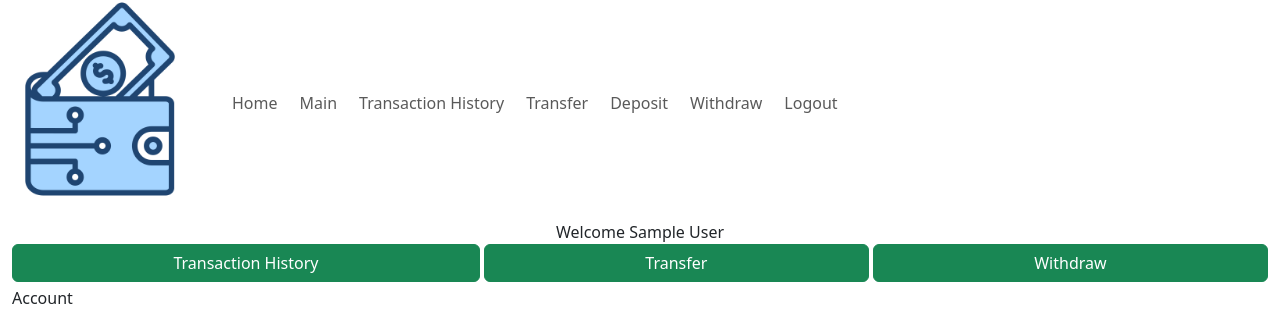
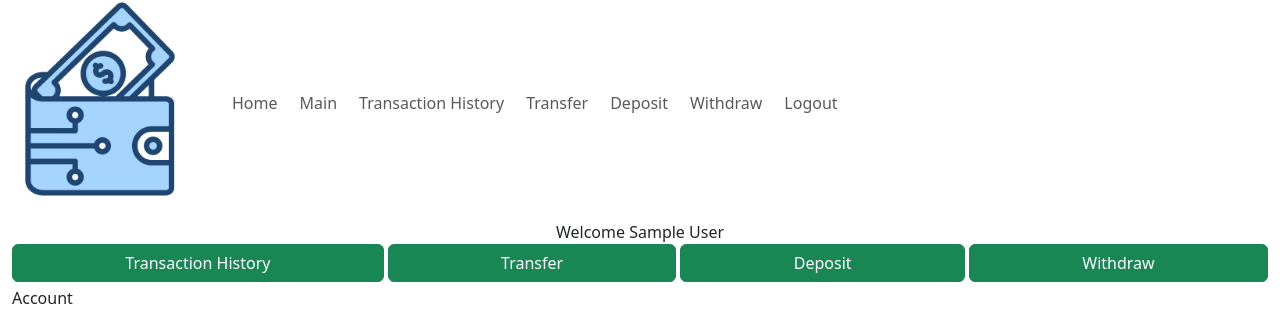
Before and after one commit to Zisaac99/TikTok-TechJam, a Flask app: page /main in a window 1280 px wide. Shown: the part 22-333 px from the top of the page. Run offline with Flask 3, Linux system fonts and the light colour scheme; the visitor is signed in with stand-in values (Sample User, id 1); some libraries are stand-ins or nearby versions.

Commit message:
Added deposit button

```diff
--- a/application/templates/main.html
+++ b/application/templates/main.html
@@ -16,6 +16,7 @@
     <div id="full" class="d-flex mb-1">
         <a href="/transaction" class="btn btn-success flex-fill me-1">Transaction History</a>
         <a href="/transfer" class="btn btn-success flex-fill me-1">Transfer</a>
+        <a href="/deposit" class="btn btn-success flex-fill me-1">Deposit</a>
         <a href="" class="btn btn-success flex-fill">Withdraw</a>
 
 
```
